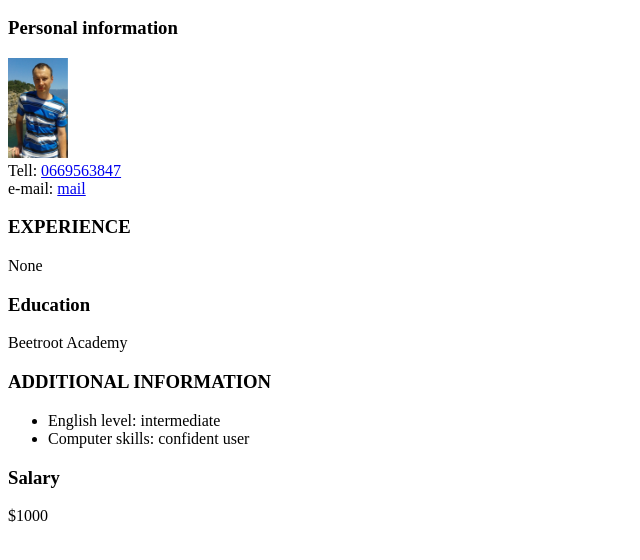
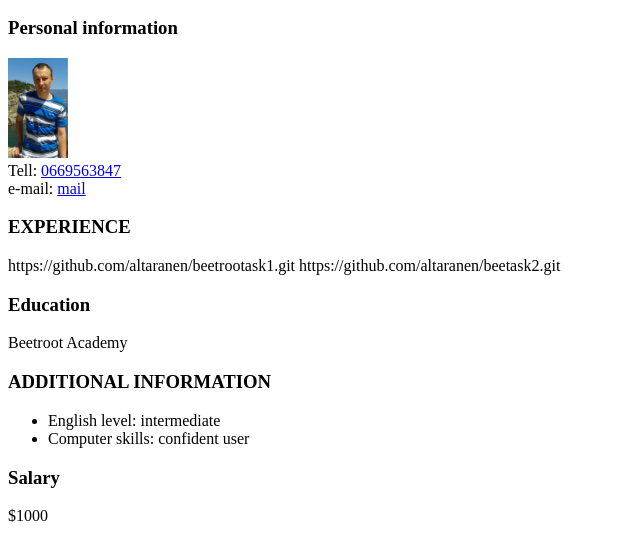
Before and after one commit to altaranen/beetcv.github.io, a plain HTML site: page indexEN.html in a window 1280 px wide. Shown: the part 136-696 px from the top of the page, without its empty margins (0-640 px from the left). Drawn offline with Linux system fonts and the light colour scheme.

Commit message:
Add files via upload

```diff
--- a/indexEN.html
+++ b/indexEN.html
@@ -23,7 +23,8 @@
     </div>
     <div class="main">
         <h3>EXPERIENCE</h3>
-                None
+        https://github.com/altaranen/beetrootask1.git
+        https://github.com/altaranen/beetask2.git
         <h3>Education</h3>
                 Beetroot Academy
         <h3>ADDITIONAL INFORMATION</h3>
```
Also changed, not shown: index.html (+2 -1 lines).
